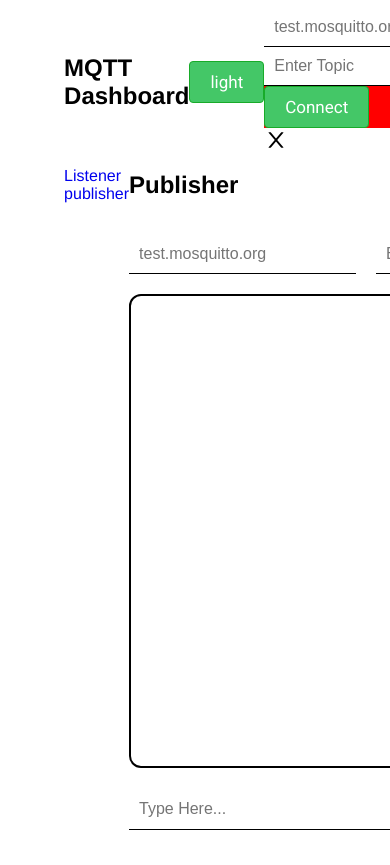
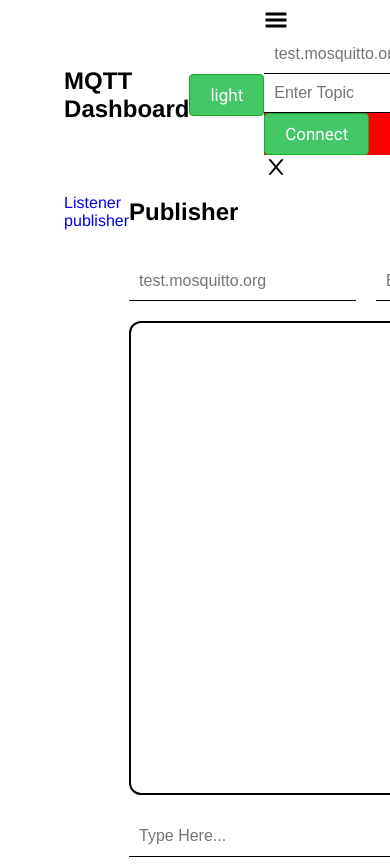
Before and after one commit to venkatasrikanthkarri/mqtt-dashboard, a React (Create React App) app: page / in a window 390 px wide. Both pictures are taken after a click on the icon 313 px from the left and 34 px from the top of the page. Shown: the top 865 px of the page. Before the commit the page ends 844 px from the top, so only its background shows below. Built offline with nearby package versions, Linux system fonts and the light colour scheme; a web font is replaced by a local one.

Commit message:
updated hamburger menu

```diff
--- a/src/components/ConnectServer/index.js
+++ b/src/components/ConnectServer/index.js
@@ -1,4 +1,5 @@
 import {Component} from 'react'
+import {AiOutlineClose} from 'react-icons/ai'
 import mqtt from 'mqtt'
 
 import ConnectServerCSS from './index.module.css'
@@ -28,12 +29,18 @@ class ConnectServer extends Component {
     this.setState({brokerUrl: event.target.value})
   }
 
+  onClickCloseBtn = () => {
+    const {onClickHamburgerMenu} = this.props
+    onClickHamburgerMenu()
+  }
+
   render() {
     const {isHamburberMenuOpened} = this.props
     const cotainerStyles = isHamburberMenuOpened
       ? 'connectServerContainerOn'
       : null
     return (
+      <>
         <form
           className={
             (ConnectServerCSS.connectServerContainer,
@@ -57,6 +64,11 @@ class ConnectServer extends Component {
             Connect
           </button>
         </form>
+        <AiOutlineClose
+          className={ConnectServerCSS.closeIcon}
+          onClick={this.onClickCloseBtn}
+        />
+      </>
     )
   }
 }
--- a/src/components/ConnectServer/index.module.css
+++ b/src/components/ConnectServer/index.module.css
@@ -13,3 +13,7 @@
   width: 300px;
   background-color: red;
 }
+
+.closeIcon {
+  font-size: 24px;
+}
--- a/src/components/HamburgerMenu/index.js
+++ b/src/components/HamburgerMenu/index.js
@@ -1,7 +1,6 @@
 /* eslint-disable prettier/prettier */
 import {Component} from 'react'
 import {GiHamburgerMenu} from 'react-icons/gi'
-import {AiOutlineClose} from 'react-icons/ai'
 
 import HamburgerMenuCSS from './index.module.css'
 
@@ -14,52 +13,28 @@ class HamburgerMenu extends Component {
     }))
   }
 
-  //   onClickHamburgerMenu = () => {
-  //   this.setState(prevState => ({
-  //     isHamburberMenuOpened: !prevState.isHamburberMenuOpened,
-  //   }))
-  // }
-
-  renderIcon = () => {
-    const {isHamburberMenuOpened} = this.state
-    return isHamburberMenuOpened ? (
-      <AiOutlineClose
-        className={HamburgerMenuCSS.hamburgerMenuIcon}
-        onClick={this.onClickHamburgerMenu}
-      />
-    ) : (
-      <GiHamburgerMenu
-        className={HamburgerMenuCSS.hamburgerMenuIcon}
-        onClick={this.onClickHamburgerMenu}
-      />
-    )
-  }
-
   renderMenu = () => {
     const {menuComponent: MenuComponent} = this.props
     const {isHamburberMenuOpened} = this.state
     return isHamburberMenuOpened ? (
-      <MenuComponent isHamburberMenuOpened={isHamburberMenuOpened} />
+      <MenuComponent
+        isHamburberMenuOpened={isHamburberMenuOpened}
+        onClickHamburgerMenu={this.onClickHamburgerMenu}
+      />
     ) : null
   }
 
   render() {
     return (
       <div className={HamburgerMenuCSS.hamburgerMenuContainer}>
+        <GiHamburgerMenu
+          className={HamburgerMenuCSS.hamburgerMenuIcon}
+          onClick={this.onClickHamburgerMenu}
+        />
         {this.renderMenu()}
-        {this.renderIcon()}
       </div>
     )
   }
 }
 
 export default HamburgerMenu
-
-// <ul className={HamburgerMenuCSS.navContainer}>
-//   <Link className={HamburgerMenuCSS.navItem} to="/listener">
-//     <li>Listener</li>
-//   </Link>
-//   <Link className={HamburgerMenuCSS.navItem} to="/">
-//     <li>publisher</li>
-//   </Link>
-// </ul>
```
Lines whose indentation alone changed are shown as unchanged.
